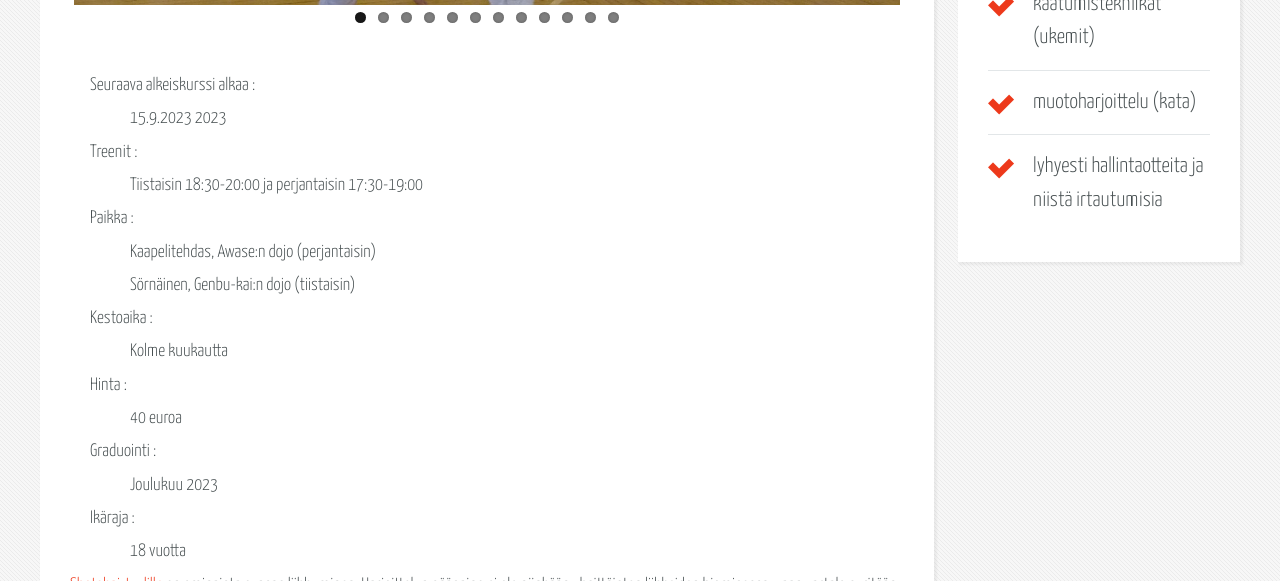
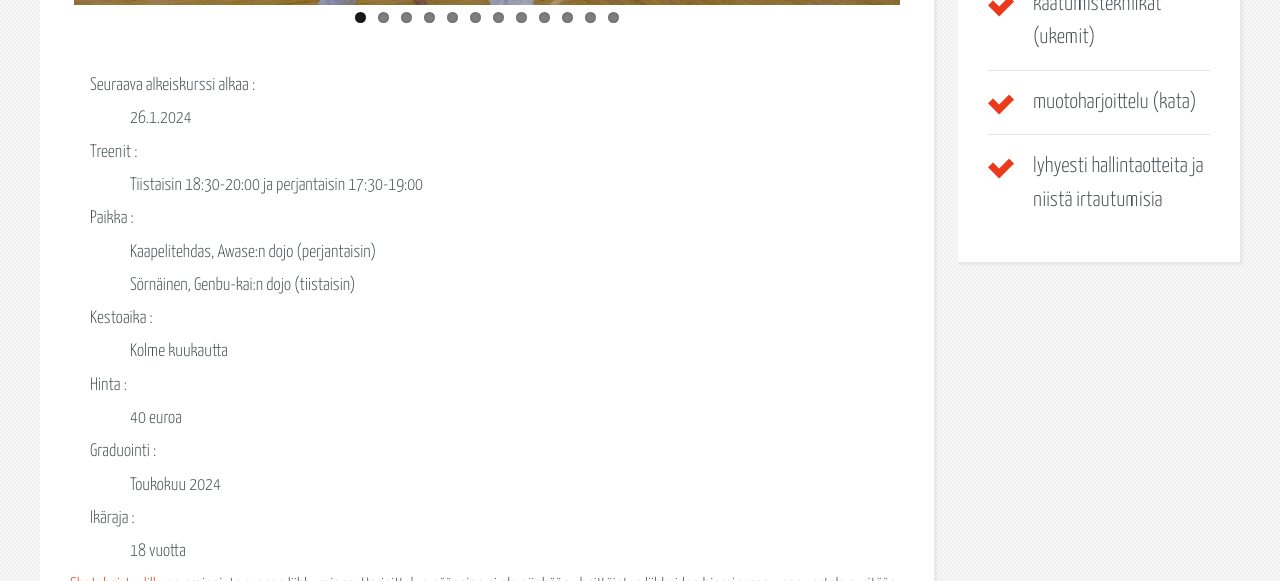
Before and after one commit to shotofi/shotofi, a Jekyll site: the page built from _pages/alkeiskurssi.html, in a window 1280 px wide. Shown: the part 505-1086 px from the top of the page. Built offline with Jekyll 4.4.1, drawn with Linux system fonts in a browser that asks for light colours.

```diff
--- a/_includes/snippets/alkeiskurssi-mainos.html
+++ b/_includes/snippets/alkeiskurssi-mainos.html
@@ -3,7 +3,7 @@
     <h2>Alkeiskurssit</h2>
   </header>
   <p>
-    Tule mukaan alkeiskurssille aloittamaan karaten harrastus. Seuraava kurssi alkaa <strong>15.9.2023</strong>.
+    Tule mukaan alkeiskurssille aloittamaan karaten harrastus. Seuraava kurssi alkaa <strong>26.1.2024</strong>.
   </p>
   <a href="/alkeiskurssi.html" title="Tietoa alkeiskurssista" class="more">Lisää alkeiskurssista ></a>
 </section>
--- a/_includes/snippets/alkeiskurssi-mainos_en.html
+++ b/_includes/snippets/alkeiskurssi-mainos_en.html
@@ -4,7 +4,7 @@
   </header>
   <p>
     Come along to the beginner's course to start the lifetime practice of karate. The next beginner's course starts
-    <strong>15.9.2023</strong>.
+    <strong>26.1.2024</strong>.
   </p>
   <a href="/alkeiskurssi_en.html" title="More about beginner's course" class="more">More about beginner's course ></a>
 </section>
--- a/_includes/snippets/tapahtumakalenteri.html
+++ b/_includes/snippets/tapahtumakalenteri.html
@@ -3,6 +3,6 @@
     <h2>Tapahtumakalenteri</h2>
   </header>
   <ul>
-    <li><span class="date">Lokakuu 2023</span>Helsingin leiri (varauksin)</li>
+    <li><span class="date">Toukokuu 2024</span>Solvallan leiri</li>
   </ul>
 </section>
--- a/_includes/snippets/tapahtumakalenteri_en.html
+++ b/_includes/snippets/tapahtumakalenteri_en.html
@@ -3,6 +3,6 @@
     <h2>Event Calendar</h2>
   </header>
   <ul>
-    <li><span class="date">October 2023</span>Camp in Helsinki (TBA)</li>
+    <li><span class="date">May 2023</span>Camp in Solvalla</li>
   </ul>
 </section>
--- a/_pages/alkeiskurssi.html
+++ b/_pages/alkeiskurssi.html
@@ -30,7 +30,7 @@
   </div>
   <dl>
     <dt>Seuraava alkeiskurssi alkaa :</dt>
-    <dd>15.9.2023 2023</dd>
+    <dd>26.1.2024</dd>
     <dt>Treenit :</dt>
     <dd>Tiistaisin 18:30-20:00 ja perjantaisin 17:30-19:00</dd>
     <dt>Paikka :</dt>
@@ -41,7 +41,7 @@
     <dt>Hinta :</dt>
     <dd>40 euroa</dd>
     <dt>Graduointi :</dt>
-    <dd>Joulukuu 2023</dd>
+    <dd>Toukokuu 2024</dd>
     <dt>Ikäraja :</dt>
     <dd>18 vuotta</dd>
   </dl>
--- a/_pages/alkeiskurssi_en.html
+++ b/_pages/alkeiskurssi_en.html
@@ -30,7 +30,7 @@
   </div>
   <dl>
     <dt>Next Beginner's Course start :</dt>
-    <dd>15.9.2023</dd>
+    <dd>26.1.2024</dd>
     <dt>Practice times:</dt>
     <dd>On Tuesdays 18:30-20:00 and Fridays 17:30-19:00.</dd>
     <dt>Location  :</dt>
@@ -41,7 +41,7 @@
     <dt>Price :</dt>
     <dd>40 euros</dd>
     <dt>Grading :</dt>
-    <dd>December 2023</dd>
+    <dd>May 2024</dd>
     <dt>Age limit :</dt>
     <dd>18 years</dd>
   </dl>
```
